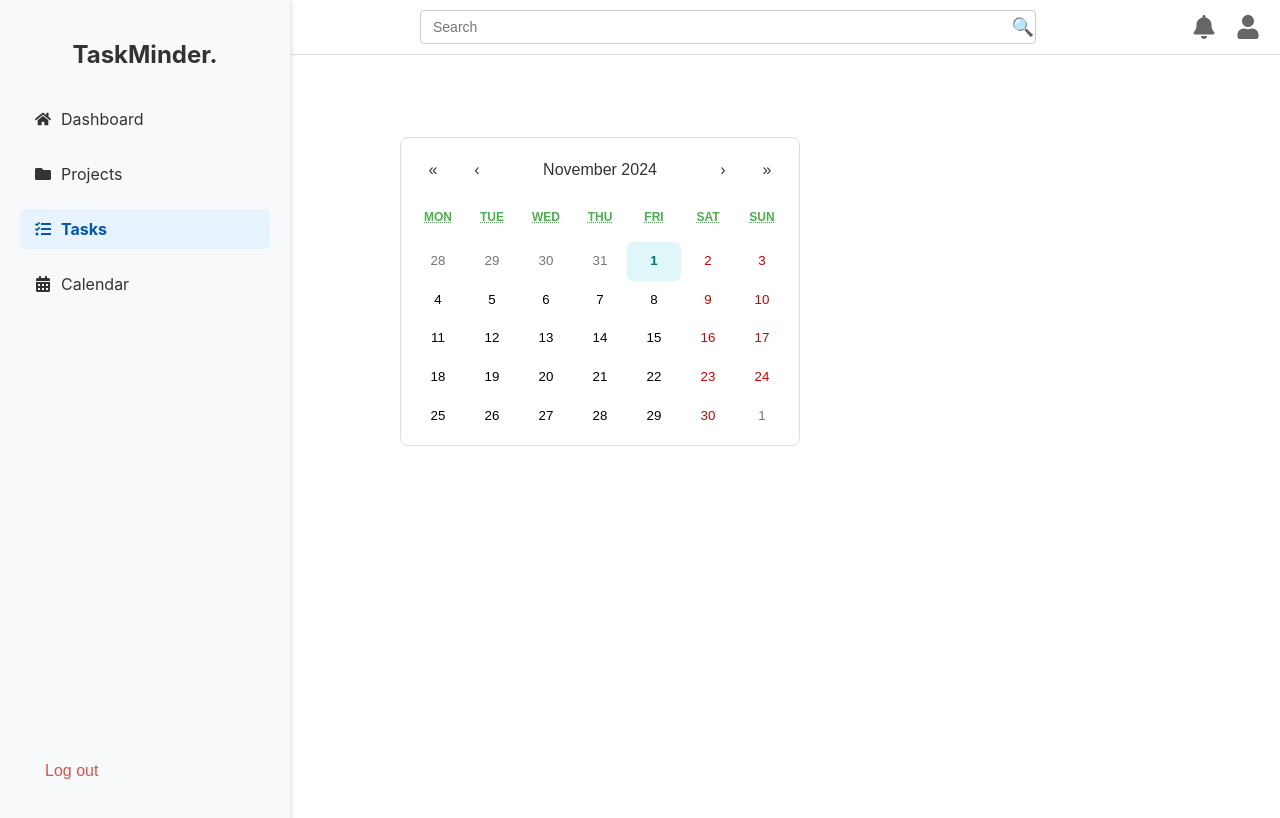
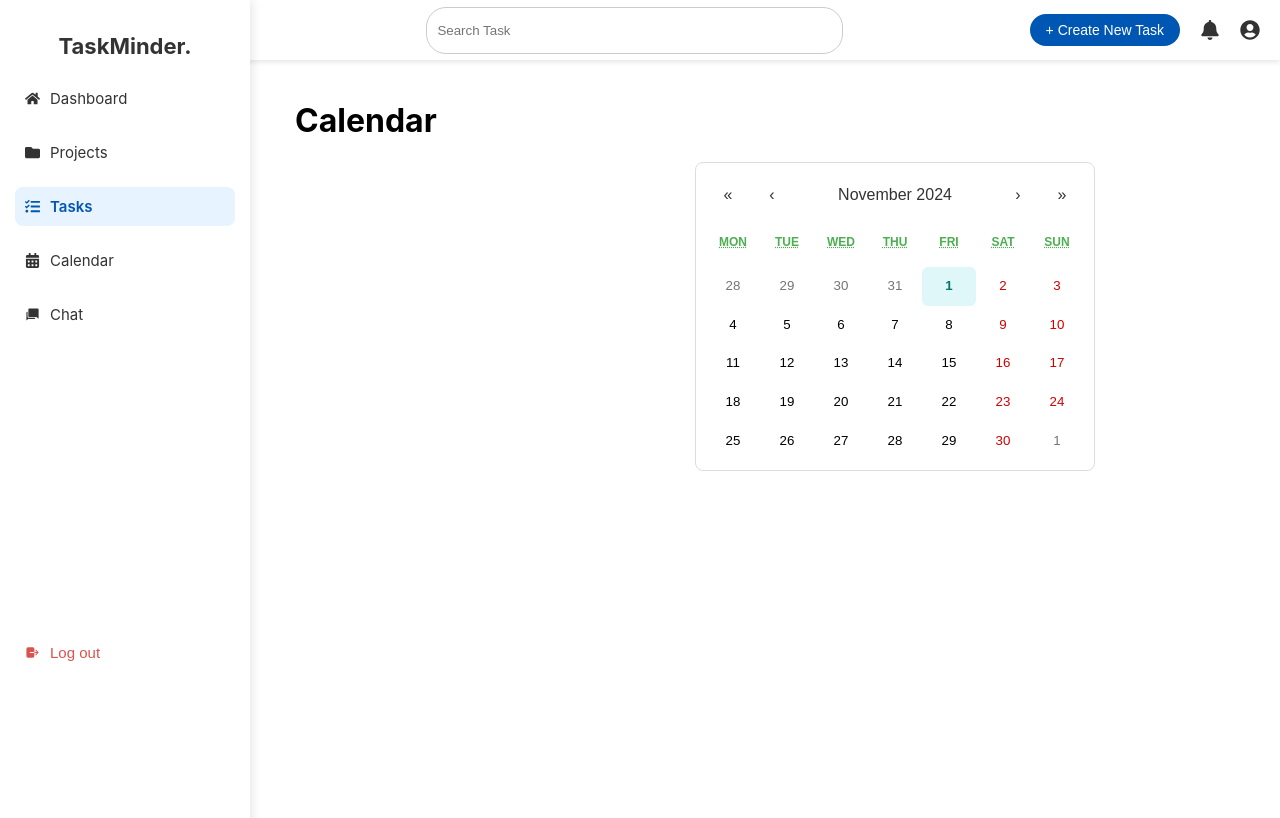
Before and after one commit to ToiLaHao2/CapstoneProject2, a React (Create React App) app in the folder client/: page /calendar in a window 1280 px wide. Shown: the top 818 px of the page. Built offline with nearby package versions, Linux system fonts and the light colour scheme.

Commit message:
css topbar, sidebar, main-content by mei

```diff
--- a/client/package.json
+++ b/client/package.json
@@ -3,10 +3,15 @@
   "version": "0.1.0",
   "private": true,
   "dependencies": {
+    "@ant-design/icons": "^5.5.1",
+    "@mui/base": "^5.0.0-beta.61",
     "@testing-library/jest-dom": "^5.17.0",
     "@testing-library/react": "^13.4.0",
     "@testing-library/user-event": "^13.5.0",
+    "antd": "^5.22.1",
+    "bootstrap": "^5.3.3",
     "react": "^18.3.1",
+    "react-bootstrap": "^2.10.5",
     "react-calendar": "^5.1.0",
     "react-dom": "^18.3.1",
     "react-icons": "^5.3.0",
--- a/client/src/App.js
+++ b/client/src/App.js
@@ -8,6 +8,7 @@ import Calendar from './components/calendar/Calendar';
 import Tasks from './components/tasks/Tasks';
 
 import './App.css';
+import Chat from './components/chat/Chat';
 
 function App() {
   return (
@@ -21,6 +22,7 @@ function App() {
             <Route path="/projects" element={<Projects />} />
             <Route path="/tasks" element={<Tasks />} />
             <Route path="/calendar" element={<Calendar />} />
+            <Route path="/chat" element={<Chat />} />
           </Routes>
         </div>
       </div>
--- a/client/src/components/calendar/Calendar.js
+++ b/client/src/components/calendar/Calendar.js
@@ -2,6 +2,7 @@ import React from 'react';
 import CalendarComponent from 'react-calendar';
 import 'react-calendar/dist/Calendar.css';
 import './Calendar.css';
+import "../general/MainContentContainer.css"
 
 const Calendar = () => {
   return (
--- /dev/null
+++ b/client/src/components/chat/Chat.js
@@ -0,0 +1,10 @@
+const Chat = () => {
+    return(
+        <div>
+            <h1>Chat</h1>
+            {/* Add your dashboard components here */}
+        </div>
+    )
+}
+
+export default Chat;
--- /dev/null
+++ b/client/src/components/general/MainContentContainer.css
@@ -0,0 +1,11 @@
+.main-content {
+    margin-left: 275px;
+    margin-top: 60px;
+    padding: 20px;
+    height: calc(100vh - 60px);
+    overflow-y: auto;
+  }
+
+  .page {
+    padding: 20px;
+  }
--- a/client/src/components/sidebar/Sidebar.css
+++ b/client/src/components/sidebar/Sidebar.css
@@ -2,27 +2,26 @@
     position: fixed;
     top: 0;
     left: 0;
-    width: 250px;
+    width: 220px;
     height: 100vh;
-    background-color: #f8f9fa;
+    background-color: #ffffff;
     display: flex;
     flex-direction: column;
-    justify-content: space-between;
-    padding: 20px;
-    box-shadow: 2px 0 5px rgba(0, 0, 0, 0.1);
+    justify-content: flex-start;
+    padding: 15px;
+    box-shadow: 2px 0 10px rgba(0, 0, 0, 0.1);
     z-index: 1000;
   }
 
   .sidebar h2 {
-    font-size: 24px;
+    font-size: 22px;
     font-weight: bold;
     color: #333;
     text-align: center;
-    margin-bottom: 30px;
+    margin-bottom: 20px;
   }
 
   .sidebar nav {
-    flex: 1;
     display: flex;
     flex-direction: column;
     gap: 15px;
@@ -31,39 +30,45 @@
   .sidebar a {
     display: flex;
     align-items: center;
-    padding: 10px 15px;
-    font-size: 16px;
+    padding: 10px;
+    font-size: 15px;
     color: #333;
     text-decoration: none;
-    border-radius: 5px;
-    transition: background-color 0.3s;
+    border-radius: 8px;
+    transition: background-color 0.3s, color 0.3s;
   }
 
   .sidebar a:hover {
-    background-color: #e0e0e0;
+    background-color: #f0f4ff;
+    color: #0056b3;
   }
 
   .sidebar a.active {
     background-color: #e7f3ff;
-    font-weight: bold;
     color: #0056b3;
+    font-weight: 600;
   }
 
   .logout {
-    padding: 10px 15px;
-    font-size: 16px;
+    display: flex;
+    align-items: center;
+    padding: 10px;
+    font-size: 15px;
     color: #d9534f;
     background: none;
     border: none;
     cursor: pointer;
     text-align: left;
-    display: flex;
-    align-items: center;
-    margin: 30px;
-    margin-left: 10px;
+    margin-top: 300px;
+    border-radius: 8px;
+    transition: background-color 0.3s, color 0.3s;
   }
 
   .logout:hover {
     background-color: #fdecea;
-    border-radius: 5px;
+    color: #d9534f;
   }
+
+  .logout svg {
+    margin-right: 10px;
+  }
--- a/client/src/components/sidebar/Sidebar.js
+++ b/client/src/components/sidebar/Sidebar.js
@@ -1,6 +1,10 @@
 import React, { useState } from 'react';
 import './Sidebar.css';
+
 import { FaHome, FaFolder, FaTasks, FaCalendarAlt } from 'react-icons/fa';
+import { IoMdChatbubbles } from "react-icons/io";
+import { IoLogOut } from "react-icons/io5";
+
 import { Link } from 'react-router-dom';
 
 const Sidebar = () => {
@@ -21,6 +25,7 @@ const Sidebar = () => {
         >
           <FaHome style={{ marginRight: '10px' }} /> Dashboard
         </Link>
+
         <Link
           to="/projects"
           className={active === 'Projects' ? 'active' : ''}
@@ -28,6 +33,7 @@ const Sidebar = () => {
         >
           <FaFolder style={{ marginRight: '10px' }} /> Projects
         </Link>
+
         <Link
           to="/tasks"
           className={active === 'Tasks' ? 'active' : ''}
@@ -35,6 +41,7 @@ const Sidebar = () => {
         >
           <FaTasks style={{ marginRight: '10px' }} /> Tasks
         </Link>
+
         <Link
           to="/calendar"
           className={active === 'Calendar' ? 'active' : ''}
@@ -42,8 +49,16 @@ const Sidebar = () => {
         >
           <FaCalendarAlt style={{ marginRight: '10px' }} /> Calendar
         </Link>
+
+        <Link
+          to="/chat"
+          className={active === 'Chat' ? 'active' : ''}
+          onClick={() => handleClick('Chat')}
+        >
+          <IoMdChatbubbles style={{ marginRight: '10px' }} /> Chat
+        </Link>
       </nav>
-      <button className="logout">Log out</button>
+      <button className="logout"> <IoLogOut style={{ marginRight: '10px' }}/>Log out</button>
     </div>
   );
 };
--- a/client/src/components/topbar/Topbar.css
+++ b/client/src/components/topbar/Topbar.css
@@ -1,54 +1,66 @@
 .topbar {
+  position: fixed;
+  top: 0;
+  left: 220px;
+  right: 0;
+  height: 60px;
+  background-color: #ffffff;
   display: flex;
-    justify-content: space-between;
   align-items: center;
-    padding: 10px 20px;
-    background-color: #ffffff;
-    border-bottom: 1px solid #e0e0e0;
-    position: sticky;
-    top: 0;
-    z-index: 1000;
+  padding: 0 20px;
+  box-shadow: 0 2px 5px rgba(0, 0, 0, 0.1);
+  z-index: 999;
 }
 
-  .search-container {
+.topbar .search-container {
+  flex: 1;
+  display: flex;
+  justify-content: center;
+}
+
+.topbar .search-box {
+  width: 50%;
+  max-width: 500px;
+  height: 35px;
+  padding: 5px 10px;
+  border: 1px solid #ccc;
+  border-radius: 20px;
+  outline: none;
+  transition: all 0.3s ease;
+}
+
+.topbar .search-box:focus {
+  border-color: #0056b3;
+}
+
+.topbar .right-icons {
   display: flex;
   align-items: center;
-    width: 50%;
-    margin-left: 400px;
+  gap: 20px;
 }
 
-  .search-input {
-    width: 100%;
-    padding: 8px 12px;
-    border: 1px solid #ccc;
-    border-radius: 4px;
+.topbar .add-task-btn {
+  padding: 8px 16px;
   font-size: 14px;
-    outline: none;
+  background-color: #0056b3;
+  color: #ffffff;
+  border: none;
+  border-radius: 20px;
+  cursor: pointer;
+  transition: background-color 0.3s ease;
 }
 
-  .search-icon {
-    font-size: 18px;
-    color: #666;
-    margin-left: -30px;
-    background: none;
-    border: none;
-    cursor: pointer;
+.topbar .add-task-btn:hover {
+  background-color: #003f8a;
 }
 
-  .topbar-icons {
-    display: flex;
-    align-items: center;
+.topbar .icon {
+  font-size: 20px;
+  color: #333;
+  cursor: pointer;
+  transition: color 0.3s ease;
 }
 
-  .notification-icon {
-    font-size: 24px;
-    color: #666;
-    margin-right: 20px;
-    cursor: pointer;
+.topbar .icon:hover {
+  color: #0056b3;
 }
-
-  .user-icon {
-    font-size: 24px;
-    color: #666;
-    cursor: pointer;
-  }
--- a/client/src/components/topbar/Topbar.js
+++ b/client/src/components/topbar/Topbar.js
@@ -1,17 +1,22 @@
 import React from 'react';
-import { FaBell, FaUser } from 'react-icons/fa';
 import './Topbar.css';
+import { FaBell } from 'react-icons/fa';
+import { FaUserCircle } from 'react-icons/fa';
 
 const Topbar = () => {
     return (
         <div className="topbar">
             <div className="search-container">
-        <input type="text" placeholder="Search" className="search-input" />
-        <button className="search-icon">&#128269;</button>
+                <input
+                    type="text"
+                    className="search-box"
+                    placeholder="Search Task"
+                />
             </div>
-      <div className="topbar-icons">
-        <FaBell className="notification-icon" />
-        <FaUser className="user-icon" />
+            <div className="right-icons">
+                <button className="add-task-btn">+ Create New Task</button>
+                <FaBell className="icon" />
+                <FaUserCircle className="icon" />
             </div>
         </div>
     );
```
Also changed, not shown: client/src/components/chat/Chat.css (added), 1 other file (tests, documents, lock files or other folders). Lines whose indentation alone changed are shown as unchanged.
